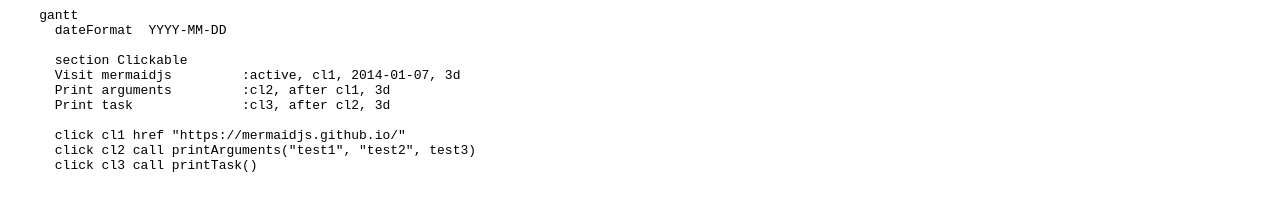
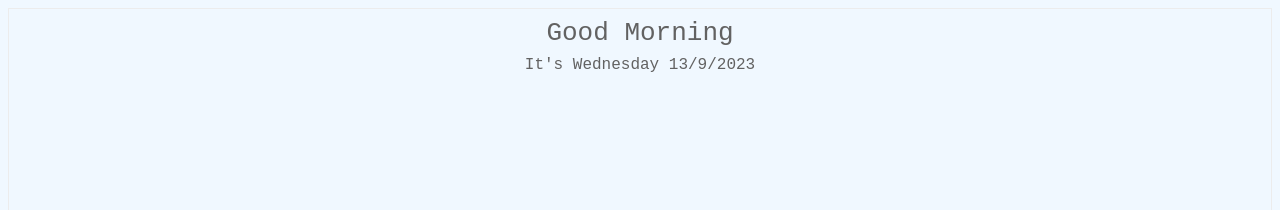
Before and after one commit to Yeokie/Widgets, a plain HTML site: page Gnatt.html in a window 1280 px wide. Shown: the top 210 px of the page. Drawn offline with Linux system fonts and the light colour scheme.

Commit message:
Update Gnatt.html

```diff
--- a/Gnatt.html
+++ b/Gnatt.html
@@ -1,29 +1,56 @@
+<html>
+<head>
+ <title>Greeting Message</title>
+ <style>
+#lbl {
+    font-family: monospace;
+    font-size: xx-large;
+    color: #626262;
+    padding: 5px;
+    border: 1px solid #ececec;
+    text-align: center;
+    line-height: 1.5;
+    height:85%
+
+}
+#date{
+    font-size:large;
+}
+body{
+    background-color: aliceblue;
+}
+ </style>
+</head>
 <body>
-  <pre class="mermaid">
-    gantt
-      dateFormat  YYYY-MM-DD
+ <div id="lbl"></div>
+</body>
 
-      section Clickable
-      Visit mermaidjs         :active, cl1, 2014-01-07, 3d
-      Print arguments         :cl2, after cl1, 3d
-      Print task              :cl3, after cl2, 3d
+<script>
+ var weekday = new Array(7);
+    weekday[0] = "Sunday";
+    weekday[1] = "Monday";
+    weekday[2] = "Tuesday";
+    weekday[3] = "Wednesday";
+    weekday[4] = "Thursday";
+    weekday[5] = "Friday";
+    weekday[6] = "Saturday";
 
-      click cl1 href "https://mermaidjs.github.io/"
-      click cl2 call printArguments("test1", "test2", test3)
-      click cl3 call printTask()
-  </pre>
 
-  <script>
-    const printArguments = function (arg1, arg2, arg3) {
-      alert('printArguments called with arguments: ' + arg1 + ', ' + arg2 + ', ' + arg3);
-    };
-    const printTask = function (taskId) {
-      alert('taskId: ' + taskId);
-    };
-    const config = {
-      startOnLoad: true,
-      securityLevel: 'loose',
-    };
-    mermaid.initialize(config);
-  </script>
-</body>
+ var today = new Date();
+ var hrs = today.getHours();
+ var dayOfWeek = weekday[today.getDay()];
+ var date = dayOfWeek+" " + today.getDate() + "/" +(today.getMonth()+1) +'/'+today.getFullYear() ;
+
+ var greet;
+
+ if (hrs < 12)
+        greet = 'Good Morning  ';
+ else if (hrs >= 12 && hrs <= 17)
+        greet = 'Good Afternoon ';
+ else if (hrs >= 17 && hrs <= 24)
+        greet = 'Good Evening  ';
+
+    document.getElementById('lbl').innerHTML =
+        greet+=`<div id="date"> It's ${date}</div>`;
+</script>
+</html>
```
